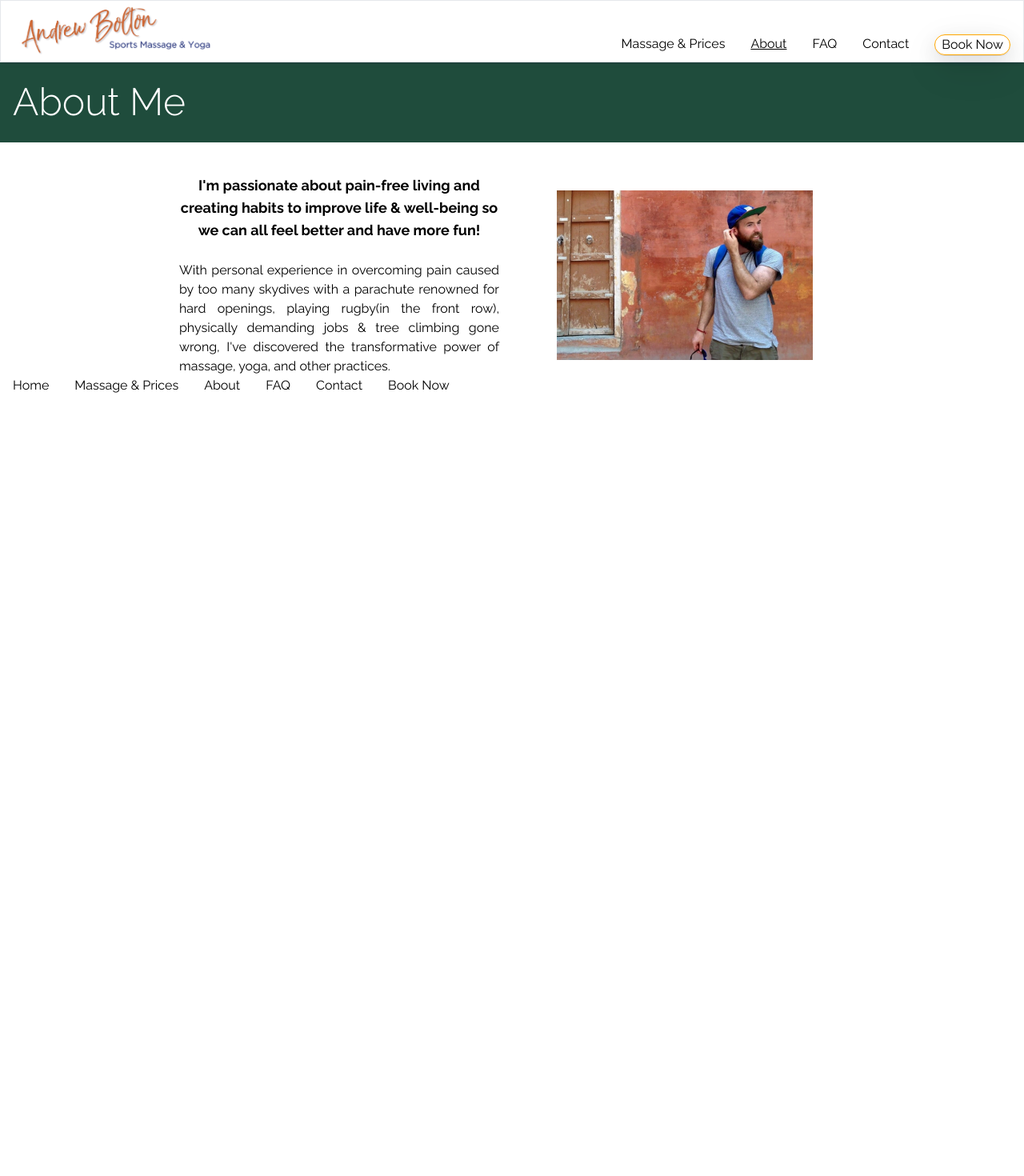
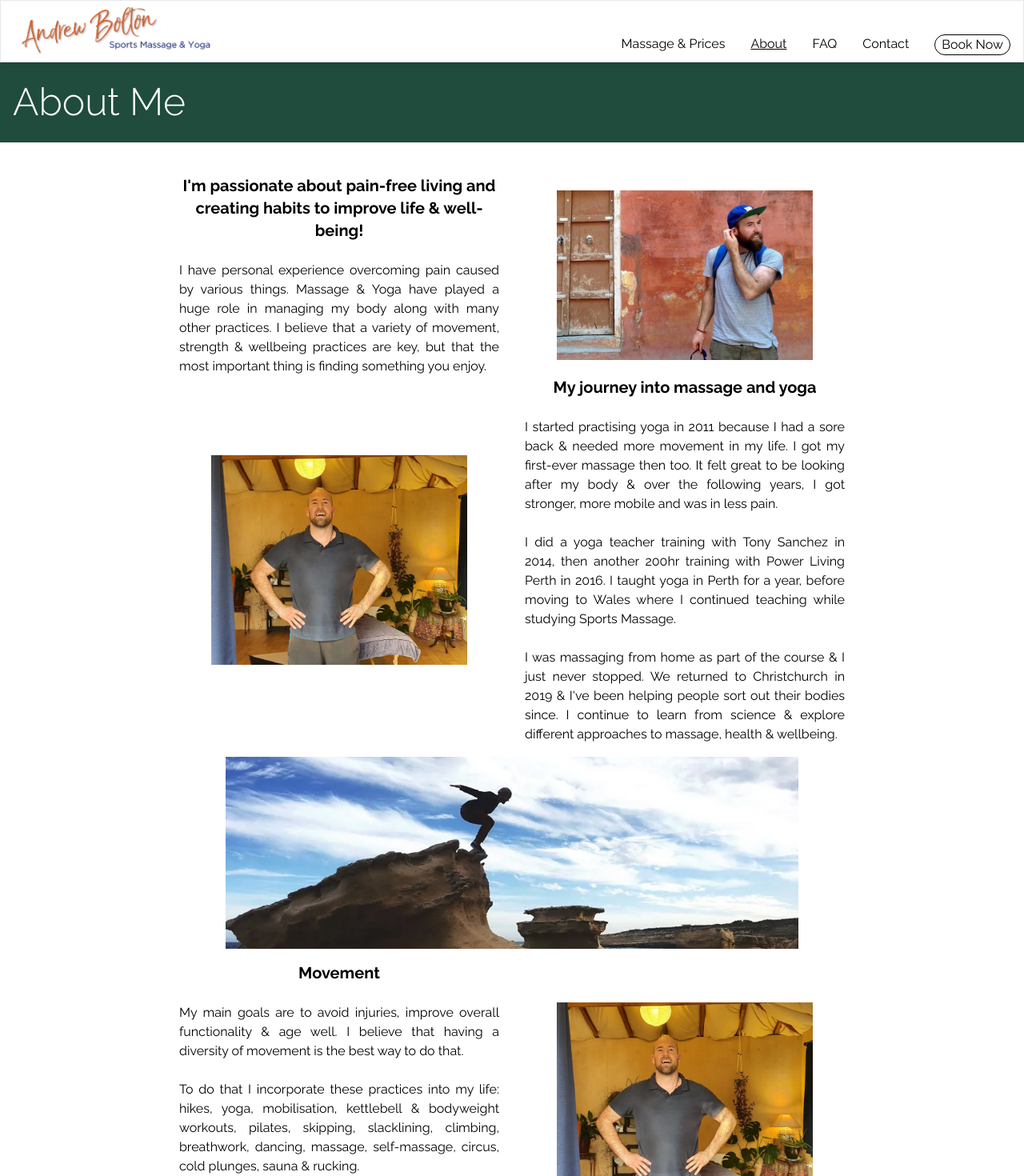
Before and after one commit to andrew-molten/absmassage, a React (Vite) app: page /about in a window 1280 px wide. Shown: the top 1470 px of the page at 80% size. Before the commit the page ends 800 px from the top, so only its background shows below. Built offline with nearby package versions, Linux system fonts and the light colour scheme; a web font is replaced by a local one.

Commit message:
update about and navbar

```diff
--- a/client/components/Nav/NavBar.tsx
+++ b/client/components/Nav/NavBar.tsx
@@ -48,6 +48,12 @@ function NavBar({
     setIsMenuOpen(!isMenuOpen)
   }
 
+  const handleOpenMenuClick = () => {
+    if (isMenuOpen === true) {
+      setIsMenuOpen(false)
+    }
+  }
+
   return (
     <div
       className={`nav-bar ${isMenuOpen && isSmallScreen ? 'open' : ''}`}
@@ -55,7 +61,11 @@ function NavBar({
         maxHeight: `${!isMenuOpen && isSmallScreen ? navHeight : 420}px`,
       }}
     >
-      <NavLink to={'/'} className="header-logo nav-link">
+      <NavLink
+        to={'/'}
+        className="header-logo nav-link"
+        onClick={handleOpenMenuClick}
+      >
         <img src={absmlogo} alt="Andrew Bolton Sports Massage logo" />
       </NavLink>
 
@@ -68,11 +78,11 @@ function NavBar({
         className={`menu-container ${isMenuOpen && isSmallScreen ? 'open' : ''}`}
       >
         {!isSmallScreen ? (
-          <NavLinks />
+          <NavLinks handleOpenMenuClick={handleOpenMenuClick} />
         ) : (
           <div>
             <div className={`accordian ${isMenuOpen ? 'open' : ''}`}>
-              <NavLinks />
+              <NavLinks handleOpenMenuClick={handleOpenMenuClick} />
             </div>
           </div>
         )}
--- a/client/components/Nav/NavLinks.tsx
+++ b/client/components/Nav/NavLinks.tsx
@@ -1,11 +1,16 @@
 import { NavLink } from 'react-router-dom'
 
-function NavLinks() {
+interface Props {
+  handleOpenMenuClick: () => void
+}
+
+function NavLinks({ handleOpenMenuClick }: Props) {
   return (
     <>
       {' '}
       <NavLink
         to={'/massage-&-prices'}
+        onClick={handleOpenMenuClick}
         className={({ isActive }) =>
           isActive ? 'nav-link active-link' : 'nav-link'
         }
@@ -14,6 +19,7 @@ function NavLinks() {
       </NavLink>
       <NavLink
         to={'/about'}
+        onClick={handleOpenMenuClick}
         className={({ isActive }) =>
           isActive ? 'nav-link active-link' : 'nav-link'
         }
@@ -22,6 +28,7 @@ function NavLinks() {
       </NavLink>
       <NavLink
         to={'/faq'}
+        onClick={handleOpenMenuClick}
         className={({ isActive }) =>
           isActive ? 'nav-link active-link' : 'nav-link'
         }
@@ -30,6 +37,7 @@ function NavLinks() {
       </NavLink>
       <NavLink
         to={'/contact'}
+        onClick={handleOpenMenuClick}
         className={({ isActive }) =>
           isActive ? 'nav-link active-link' : 'nav-link'
         }
--- a/client/pages/About.tsx
+++ b/client/pages/About.tsx
@@ -1,4 +1,6 @@
 import indiaAndrew from '../../images/slider/India2.webp'
+import andrewInTheStudio from '../../images/andrew/AndrewInTheStudio.webp'
+import yogaToes from '../../images/andrew/yoga-toes.webp'
 
 function About() {
   return (
@@ -6,29 +8,90 @@ function About() {
       <div className="heading-wrapper">
         <h1 className="heading">About Me</h1>
       </div>
+
       <div className="content-container">
         <div className="row column-reverse">
           <div className="column">
-            <h3 className="center text-lg">
-              <strong>
-                {`I'm passionate about pain-free living and creating habits to
-                improve life & well-being so we can all feel better and have
-                more fun!`}
-              </strong>
-            </h3>
+            <h2 className="text-xl">
+              {`I'm passionate about pain-free living and creating habits to
+                improve life & well-being!`}
+            </h2>
             <p>
-              With personal experience in overcoming pain caused by too many
-              skydives with a parachute renowned for hard openings, playing
-              rugby(in the front row), physically demanding jobs & tree climbing
-              gone wrong, I've discovered the transformative power of massage,
-              yoga, and other practices.
+              I have personal experience overcoming pain caused by various
+              things. Massage & Yoga have played a huge role in managing my body
+              along with many other practices. I believe that a variety of
+              movement, strength & wellbeing practices are key, but that the
+              most important thing is finding something you enjoy.
+            </p>
+          </div>
+
+          <div className="column image-column">
+            <img className="col-img" src={indiaAndrew} alt="Andrew in India" />
+          </div>
+        </div>
+
+        <div className="row">
+          <div className="column image-column">
+            <img
+              className="col-img"
+              src={andrewInTheStudio}
+              alt="Andrew in the studio"
+            />
+          </div>
+          <div className="column">
+            <h2 className="text-xl">My journey into massage and yoga</h2>
+            <p>
+              I started practising yoga in 2011 because I had a sore back &
+              needed more movement in my life. I got my first-ever massage then
+              too. It felt great to be looking after my body & over the
+              following years, I got stronger, more mobile and was in less pain.
+            </p>
+            <p>
+              I did a yoga teacher training with Tony Sanchez in 2014, then
+              another 200hr training with Power Living Perth in 2016. I taught
+              yoga in Perth for a year, before moving to Wales where I continued
+              teaching while studying Sports Massage.
+            </p>
+            <p>
+              {`I was massaging from home as part of the course & I just never
+              stopped. We returned to Christchurch in 2019 & I've been helping
+              people sort out their bodies since. I continue to learn from
+              science & explore different approaches to massage, health &
+              wellbeing.`}
+            </p>
+          </div>
+        </div>
+        <img
+          className="central-img"
+          src={yogaToes}
+          alt="yoga on a cliffs edge"
+        />
+
+        <div className="row column-reverse">
+          <div className="column">
+            <h2 className="text-xl">Movement</h2>
+            <p>
+              My main goals are to avoid injuries, improve overall functionality
+              & age well. I believe that having a diversity of movement is the
+              best way to do that.
+            </p>
+            <p>
+              To do that I incorporate these practices into my life: hikes,
+              yoga, mobilisation, kettlebell & bodyweight workouts, pilates,
+              skipping, slacklining, climbing, breathwork, dancing, massage,
+              self-massage, circus, cold plunges, sauna & rucking.
+            </p>
+            <p>
+              Our culture is sitting too much & so do I! I think we need to move
+              more regularly throughout each day while thinking about strength &
+              mobility.
             </p>
           </div>
           <div className="column image-column">
             <img
-              className="col-img under-heading"
-              src={indiaAndrew}
-              alt="Andrew in India"
+              className="col-img"
+              src={andrewInTheStudio}
+              alt="Andrew in the studio"
             />
           </div>
         </div>
--- a/client/pages/Home.tsx
+++ b/client/pages/Home.tsx
@@ -17,7 +17,7 @@ function Home() {
         <p>
           <strong>{`I use a combination of techniques to help you achieve results, whether that's to:`}</strong>
         </p>
-        <ul className="ml-5">
+        <ul className="ml-5 text-left">
           <li>🦵 Overcome injury</li>
           <li>😌 Relieve pain</li>
           <li>🙌 Release soft tissue</li> <li>💆 Alleviate tension</li>
--- a/client/styles/Booking.scss
+++ b/client/styles/Booking.scss
@@ -1,12 +1,12 @@
 .booking-embed {
   background-color: var(--primary);
-  margin: 20vh;
+  margin: 0 20%;
   margin-top: 5vh;
 }
 
 .booking-container {
   background-color: var(--primary);
-  padding-bottom: 1px;
+  padding-bottom: 10px;
 }
 
 .booking-heading {
@@ -14,7 +14,13 @@
   color: white;
   text-align: center;
   font-size: 3rem;
-  @apply py-2;
+  @apply py-5;
+}
+
+@media only screen and (max-width: 1350px) {
+  .booking-embed {
+    margin: 0 15%;
+  }
 }
 
 @media only screen and (max-width: 1023px) {
--- a/client/styles/NavBar.scss
+++ b/client/styles/NavBar.scss
@@ -34,7 +34,9 @@
 .nav-book-now {
   border-radius: 20px;
   border-width: 1px;
-  border-color: orange;
+  border-color: #ff7b00;
+  background-color: #ff5e00;
+  color: #fff;
   box-shadow:
     rgba(17, 17, 26, 0.1) 0px 1px 0px,
     rgba(17, 17, 26, 0.1) 0px 8px 24px,
@@ -64,7 +66,7 @@
     background-color: #fff;
     max-height: 0; // hides accordian
     transition: max-height 0.55s ease-in-out;
-    @apply relative text-right;
+    @apply relative mt-2 text-right;
   }
 
   .menu-btn {
@@ -76,4 +78,21 @@
   .accordian.open {
     max-height: 100%;
   }
+
+  .nav-book-now {
+    all: unset;
+    // color: #ff5100;
+    text-decoration-color: #ff5100;
+    @apply mx-4  underline;
+    // border-color: #ff7b00;
+    // border-radius: 20px;
+    // border-width: 1px;
+    // background-color: #ff5e00;
+    // color: #fff;
+    // box-shadow:
+    //   rgba(17, 17, 26, 0.1) 0px 1px 0px,
+    //   rgba(17, 17, 26, 0.1) 0px 8px 24px,
+    //   rgba(17, 17, 26, 0.1) 0px 16px 48px;
+    // padding: 0 0.5rem;
+  }
 }
--- a/client/styles/main.scss
+++ b/client/styles/main.scss
@@ -72,6 +72,17 @@ h2 {
   margin: auto;
 }
 
+// ABOUT PAGE
+
+.central-img {
+  display: block;
+  height: 240px;
+  width: 80%;
+  object-fit: cover;
+  margin: 1rem auto;
+  object-position: 50% 40%;
+}
+
 @media only screen and (max-width: 1350px) {
   .content-container {
     padding: 0 15%;
@@ -82,9 +93,18 @@ h2 {
   .content-container {
     padding: 0 10%;
   }
+
+  // about
+  .central-img {
+    height: 150px;
+  }
 }
 
 @media only screen and (max-width: 725px) {
+  h2 {
+    margin-top: 1em;
+  }
+
   .row {
     display: flex;
     flex-flow: column wrap;
@@ -100,7 +120,12 @@ h2 {
   }
   .col-img {
     margin: 2rem auto 0;
-    max-width: 50%;
+    max-width: 80%;
+  }
+
+  // about
+  .central-img {
+    height: 100px;
   }
 }
 
```
Also changed, not shown: images/andrew/AndrewInTheStudio.webp (added), images/andrew/yoga-toes.webp (added).
